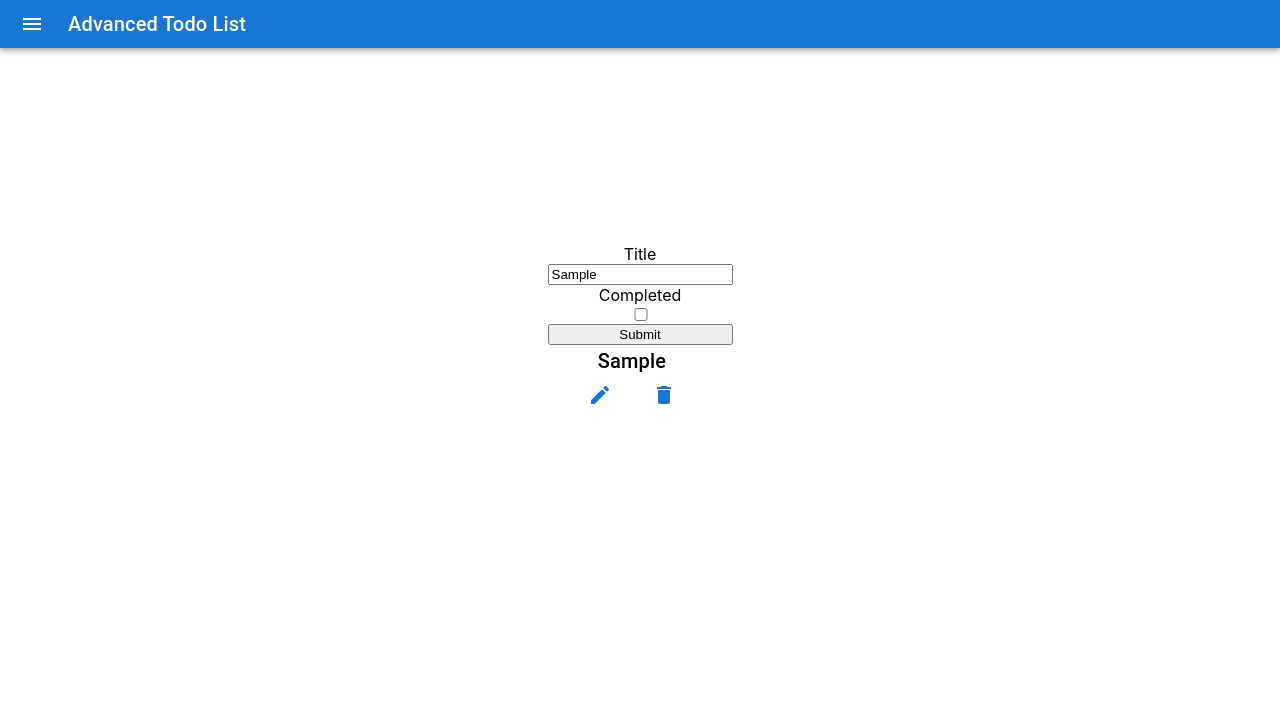
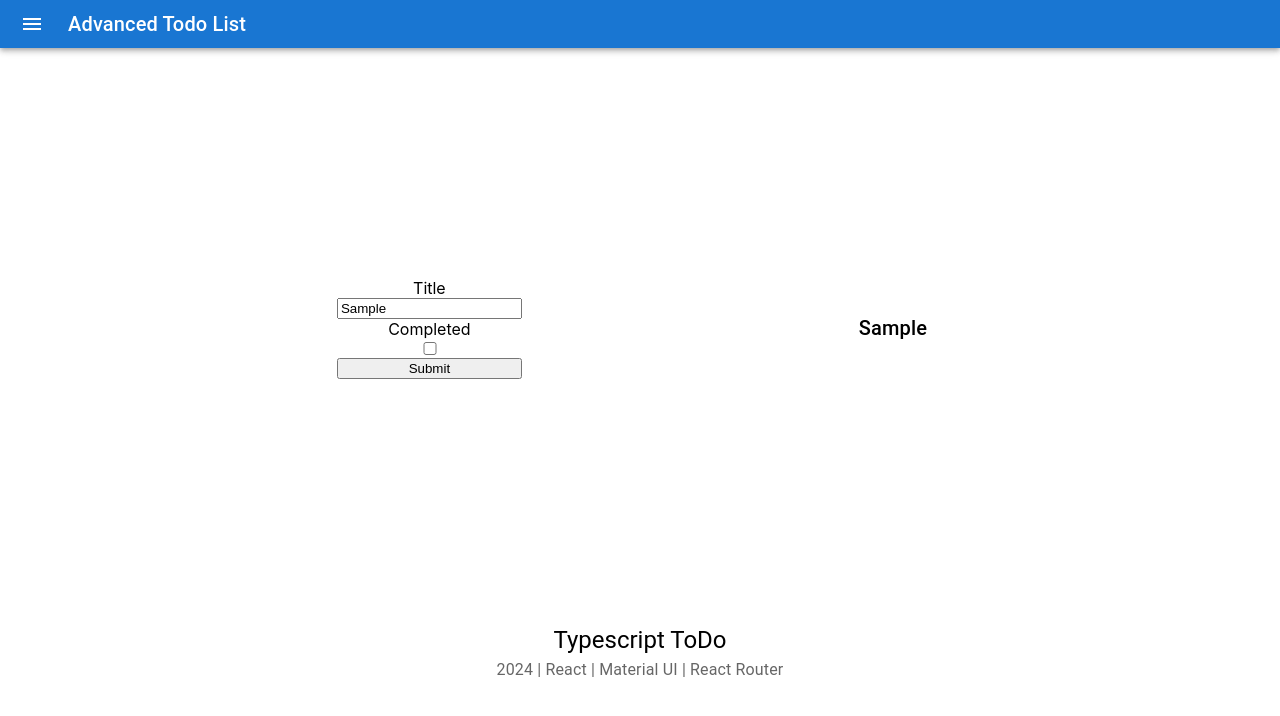
Before and after one commit to AdityyaX/Formik, a React (Create React App) app: page / in a window 1280 px wide. Both pictures are taken after typing "Sample" into the empty fields and a click on the button "Submit". Shown: the top 716 px of the page. Built offline with nearby package versions, Linux system fonts and the light colour scheme; no server answers.

Commit message:
redux addtodo added

```diff
--- a/package.json
+++ b/package.json
@@ -7,6 +7,7 @@
     "@emotion/styled": "^11.11.0",
     "@mui/icons-material": "^5.15.12",
     "@mui/material": "^5.15.12",
+    "@reduxjs/toolkit": "^2.2.1",
     "@testing-library/jest-dom": "^5.17.0",
     "@testing-library/react": "^13.4.0",
     "@testing-library/user-event": "^13.5.0",
@@ -18,6 +19,7 @@
     "formik": "^2.4.5",
     "react": "^18.2.0",
     "react-dom": "^18.2.0",
+    "react-redux": "^9.1.0",
     "react-scripts": "5.0.1",
     "typescript": "^4.9.5",
     "web-vitals": "^2.1.4",
--- a/src/App.tsx
+++ b/src/App.tsx
@@ -3,12 +3,16 @@ import logo from './logo.svg';
 import './App.css';
 import {Basic} from './components/form';
 import { Navbar } from './components/appbar';
-
+import Footer from './components/footer';
+import { Provider } from 'react-redux';
 function App() {
   return (
     <div className="App">
+
       <Navbar/>
       <Basic/>
+      <Footer/>
+
     </div>
   );
 }
--- /dev/null
+++ b/src/app/store.js
@@ -0,0 +1,10 @@
+import { configureStore } from "@reduxjs/toolkit";
+
+
+import todoReducer from "../features/todo/todoSlice";
+
+
+export default configureStore({
+reducer:todoReducer
+
+});
--- /dev/null
+++ b/src/components/footer.tsx
@@ -0,0 +1,33 @@
+import React, { FC, ReactElement } from "react";
+import { Box, Container, Grid, Typography } from "@mui/material";
+
+export const Footer: FC = (): ReactElement => {
+  return (
+    <Box
+      sx={{
+        width: "100%",
+        height: "auto",
+        // backgroundColor: "seconda.main",
+        paddingTop: "1rem",
+        paddingBottom: "1rem",
+      }}
+    >
+      <Container maxWidth="lg">
+        <Grid container direction="column" alignItems="center">
+          <Grid item xs={12}>
+            <Typography color="black" variant="h5">
+             Typescript ToDo
+            </Typography>
+          </Grid>
+          <Grid item xs={12}>
+            <Typography color="textSecondary" variant="subtitle1">
+              {`${new Date().getFullYear()} | React | Material UI | React Router`}
+            </Typography>
+          </Grid>
+        </Grid>
+      </Container>
+    </Box>
+  );
+};
+
+export default Footer;
--- a/src/components/form.tsx
+++ b/src/components/form.tsx
@@ -1,4 +1,5 @@
 import React, { useState } from 'react';
+import { UseDispatch, useDispatch } from 'react-redux';
 import {
     Formik,
     Form,
@@ -10,10 +11,12 @@ import EditIcon from '@mui/icons-material/Edit';
 import DeleteIcon from '@mui/icons-material/Delete';
 import { Button, Snackbar, Stack, Typography } from '@mui/material';
 import * as Yup from 'yup';
+import { addtodo, removetodo } from '../features/todo/todoSlice';
 interface MyFormValues {
     title: string;
     completed: boolean;
 }
+
 
 interface Todo {
     userId: number;
@@ -33,83 +36,131 @@ completed: Yup.boolean().required('Required'),
 export const Basic: React.FC<{}> = () => {
     const initialValues: MyFormValues = { title: '', completed: false };
     const [openSnackbar, setOpenSnackbar] = useState(false);
-    const [title, setTitle] = useState<string>('');
-    const [newText, setNewText] = useState<string>('');
-    const [test, setTest] = useState<string>('');
+    // const [title, setTitle] = useState<string>('');
+    // const [newText, setNewText] = useState<string>('');
+    // const [test, setTest] = useState<string>('');
     const [task, setTask] = useState<Todo[]>([]);
 
+
+const dispatch = useDispatch();
     const handleCloseSnackbar = () => {
         setOpenSnackbar(false);
     };
 
-    const searchdata = () => {
-        axios.get<Todo[]>(`https://jsonplaceholder.typicode.com/todos/`)
-            .then((response) => {
-                console.log(response.data);
-                setTask(response.data);
-                setOpenSnackbar(true);
-            })
-            .catch((error) => {
-                console.log(error);
-            });
-    };
+    // const searchdata = () => {
+    //     axios.get<Todo[]>(`https://jsonplaceholder.typicode.com/todos/`)
+    //         .then((response) => {
+    //             console.log(response.data);
+    //             setTask(response.data);
+    //             setOpenSnackbar(true);
+    //         })
+    //         .catch((error) => {
+    //             console.log(error);
+    //         });
+    // };
 
-    const handleSubmit = (values: MyFormValues,{ resetForm }: FormikHelpers<MyFormValues>) => {
-        const newTask: Todo = {
-            userId: 1, // Assuming the user ID is always 1 for new tasks
-            id: new Date().getTime(),
-            title: values.title,
-            completed: values.completed,
+    // const handleSubmit = (values: MyFormValues,{ resetForm }: FormikHelpers<MyFormValues>) => {
+        // const newTask: Todo = {
+        //     userId: 1,
+        //     id: new Date().getTime(),
+        //     title: values.title,
+        //     completed: values.completed,
+        // };
+
+        // const updatedTaskList = [...task, newTask];
+        // setTask(updatedTaskList);
+
+
+        // axios.post(`https://jsonplaceholder.typicode.com/todos`, newTask)
+        //     .then((response) => {
+        //         console.log(response);
+        //         console.log(newTask);
+        //         resetForm();
+        //     })
+        //     .catch((error) => {
+        //         console.log(error);
+        //     });
+
+    // };
+
+
+    const handleSubmit = (values: { title: any; }) => {
+        // e.preventDefault();
+
+
+            console.log("debvugging");
+
+            const newTask: Todo = {
+                userId: 1,
+                id: new Date().getTime(),
+                title: values.title,
+                completed: false
         };
 
         const updatedTaskList = [...task, newTask];
         setTask(updatedTaskList);
+        console.log("task:", task);
 
-        axios.post(`https://jsonplaceholder.typicode.com/todos`, newTask)
-            .then((response) => {
-                console.log(response);
-                resetForm();
-            })
-            .catch((error) => {
-                console.log(error);
-            });
-    };
 
-    const handleUpdateClick = (id: number,userId:number) => {
-        const newtext = 'Your new todo text'; // Replace with actual new text
-        axios.put(`https://jsonplaceholder.typicode.com/todos/${userId}/?userId=${id}`, { title: newtext })
-            .then(response => {
-                // setTest(JSON.stringify(response.data));
-     console.log(response.data);
-     setTest(response.data);
 
-            })
-            .catch(error => {
-                console.log('Error:', error);
-            });
-    };
+        dispatch(addtodo(values.title)as any); // Explicitly specify the type of the action
+    }
 
-    const handleDeleteClick = (id: number) => {
-        axios.delete(`https://jsonplaceholder.typicode.com/todos/${id}`)
-            .then(response => {
-                setTask(task.filter(todo => todo.id !== id));
-                console.log('Task deleted successfully.');
-            })
-            .catch(error => {
-                console.log('Error deleting task:', error);
-            });
-    };
+
+    const handleDelete = (values: { title: any; }) => {
+        // e.preventDefault();
+
+console.log(task);
+
+        dispatch(removetodo(values.title)as any); // Explicitly specify the type of the action
+    }
+
+
+    // const handleUpdateClick = (id: number, userId: number) => {
+    //     const newtext = 'Your new todo text'; // Replace with actual new text
+    //     const newUserId = 1; // Replace with actual new user ID
+    //     axios.put(`https://jsonplaceholder.typicode.com/todos/${newUserId}/?`, { title: newtext })
+    //         .then(response => {
+    //             const updatedTaskList = task.map(todo => {
+    //                 if (todo.id === id) {
+    //                     return {
+    //                         ...todo,
+    //                         title: newtext
+    //                     };
+    //                     console.log(newText);
+
+    //                 }
+    //                 return todo;
+    //             });
+    //             setTask(updatedTaskList);
+    //             console.log('Task updated successfully.');
+    //         })
+    //         .catch(error => {
+    //             console.log('Error updating task:', error);
+    //         });
+    // };
+    // const handleDeleteClick = (id: number) => {
+    //     axios.delete(`https://jsonplaceholder.typicode.com/todos/${id}`)
+    //         .then(response => {
+    //             setTask(task.filter(todo => todo.id !== id));
+    //             console.log('Task deleted successfully.');
+    //         })
+    //         .catch(error => {
+    //             console.log('Error deleting task:', error);
+    //         });
+    // };
 
     return (
-        <div style={{ display: 'flex', justifyContent: 'center', alignItems: 'center', height: '70vh', flexDirection: 'column' }}>
+        <div style={{ display: 'flex', justifyContent: 'space-evenly', alignItems: 'center', height: '70vh', flexDirection: 'row' }}>
+            <div>
         <Formik
             initialValues={initialValues}
             onSubmit={handleSubmit}
             validationSchema={SignupSchema}
         >
             {({ errors, touched }) => (
-                <Form>
-                    <Stack>
+                <Form >
+                    <Stack >
                         <label htmlFor="title">Title</label>
                         <Field id="title" name="title" placeholder="title" />
                         {errors.title && touched.title && <div>{errors.title}</div>}
@@ -125,19 +176,25 @@ export const Basic: React.FC<{}> = () => {
                 </Form>
             )}
         </Formik>
+        </div>
         <Snackbar
             open={openSnackbar}
             autoHideDuration={6000}
             onClose={handleCloseSnackbar}
             message="Data Received"
         />
-        {task.map((task, index) => (
-            <div key={index} style={{ marginRight: "2vh" }}>
+
+        <div style={{display:'flex',justifyContent:'',flexDirection:"column"}}>
+        {task.map((task) => (
+            <div key={task.title} style={{ marginRight: "2vh" }}>
                 <Typography variant="h6">{task.title}</Typography>
-                <Button onClick={() => handleUpdateClick(task.id, task.userId)}><EditIcon /></Button>
-                <Button onClick={() => handleDeleteClick(task.id)}><DeleteIcon /></Button>
+
             </div>
         ))}
+        </div>
+
+
+
     </div>
     );
 }
--- /dev/null
+++ b/src/features/todo/todoSlice.js
@@ -0,0 +1,52 @@
+import axios from "axios";
+import { createSlice,nanoid } from "@reduxjs/toolkit";
+const initialstate=  {
+
+    todos:[{    userId: '1',
+        id: "1",
+        title: "delectus aut autem",
+        completed: false}]
+}
+ export const todoSlice = createSlice({
+    name: "todos",
+    initialState: initialstate,
+    reducers: {
+        addtodo: (state, action) => {
+            const newTask = {
+                userId: 1,
+                id: nanoid(),
+                title: action.payload.title,
+                completed: true,
+            };
+            const updatedTaskList = [newTask];
+            // setTask(updatedTaskList);
+            console.log("redux is workin");
+            state.todos.push(newTask)
+
+            axios.post(`https://jsonplaceholder.typicode.com/todos`, newTask)
+                .then((response) => {
+                    console.log(response);
+                    console.log(newTask);
+                    // resetForm();
+                })
+                .catch((error) => {
+                    console.log(error);
+                });
+        },
+        },
+        removetodo: (state, action) => {
+            axios.delete(`https://jsonplaceholder.typicode.com/todos/${state.id}`)
+                    .then(response => {
+
+                        state.todos = state.todos.filter((todo) => todo.id !== action.payload);
+                        console.log('Task deleted successfully.');
+                    })
+                    .catch(error => {
+                        console.log('Error deleting task:', error);
+                    });
+
+        }
+    }
+    )
+    export const { addtodo, removetodo } = todoSlice.actions;
+    export default todoSlice.reducer;
```
Also changed, not shown: src/index.tsx (+5 -3 lines), 1 other file (tests, documents, lock files or other folders).
